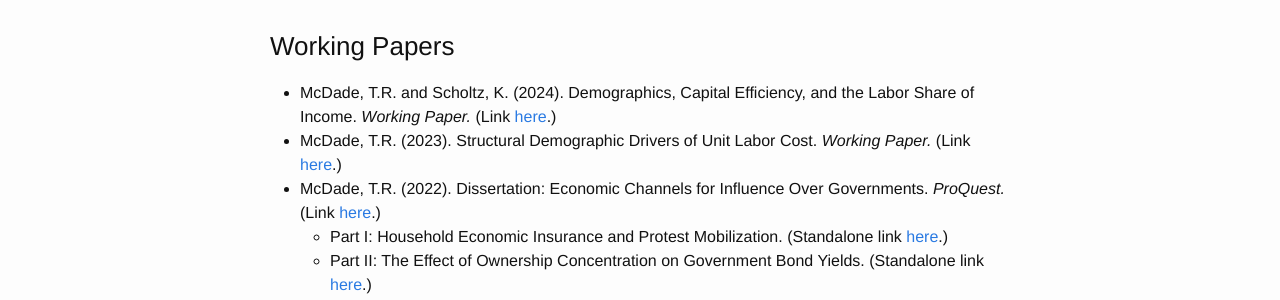
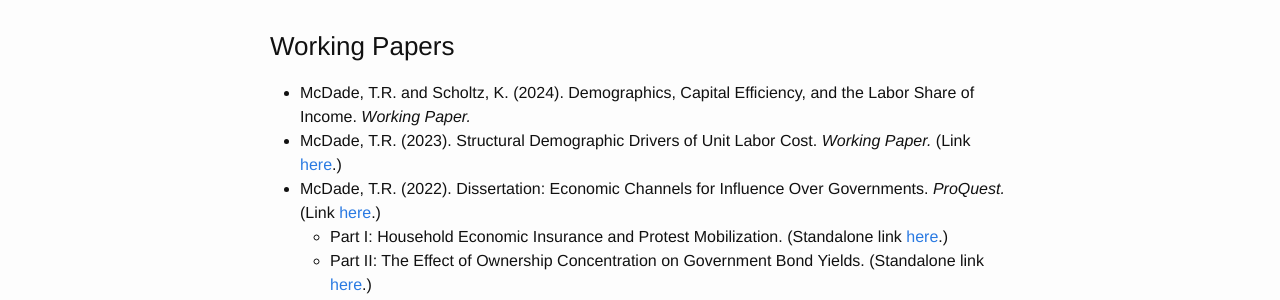
Before and after one commit to trmcdade/trmcdade.github.io, a Jekyll site: the page built from publications.md, in a window 1280 px wide. Shown: the part 521-821 px from the top of the page. Built offline with Jekyll 4.4.1, drawn with Linux system fonts in a browser that asks for light colours; our own code applies the rules of GitHub Pages for plain Markdown files.

Commit message:
update pubs

```diff
--- a/publications.md
+++ b/publications.md
@@ -13,7 +13,7 @@ title: Publications
 ### Working Papers
 
   <!-- - Chinchilla, R., Rueter, D., McDade, T. R., Fisher, P. R., and Boyd, S. (2024). Longevity Solutions Project: A Whitepaper. *BlackRock AI Labs Working Paper*. -->
-  - McDade, T.R. and Scholtz, K. (2024). Demographics, Capital Efficiency, and the Labor Share of Income. *Working Paper.* (Link <a href="assets/papers/McDade_Scholtz_Demographics_Capital_Efficiency_Labor_Share_20240521.pdf">here</a>.)
+  - McDade, T.R. and Scholtz, K. (2024). Demographics, Capital Efficiency, and the Labor Share of Income. *Working Paper.*
   - McDade, T.R. (2023). Structural Demographic Drivers of Unit Labor Cost. *Working Paper.* (Link <a href="assets/papers/McDade_Structural_Demographic_Drivers_of_Unit_Labor_Cost_20240417.pdf">here</a>.)
   - McDade, T.R. (2022). Dissertation: Economic Channels for Influence Over Governments. *ProQuest.* (Link <a href="assets/papers/McDade_Economic_Channels_for_Influence_Over_Goverments_2022.pdf">here</a>.)
     - Part I: Household Economic Insurance and Protest Mobilization. (Standalone link <a href="assets/papers/McDade_Econ_and_Protests_20220406.pdf">here</a>.)
```
Also changed, not shown: 2 other files.
